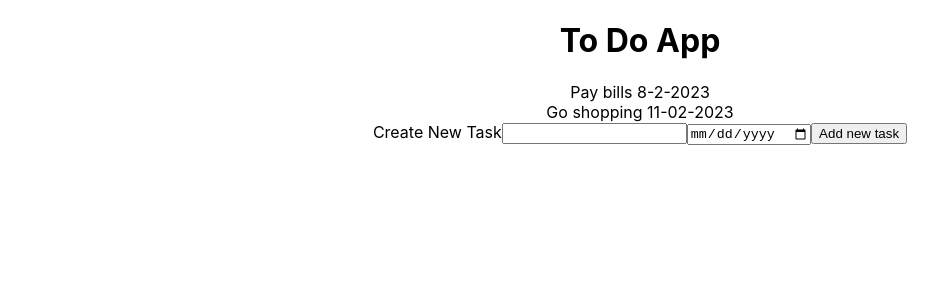
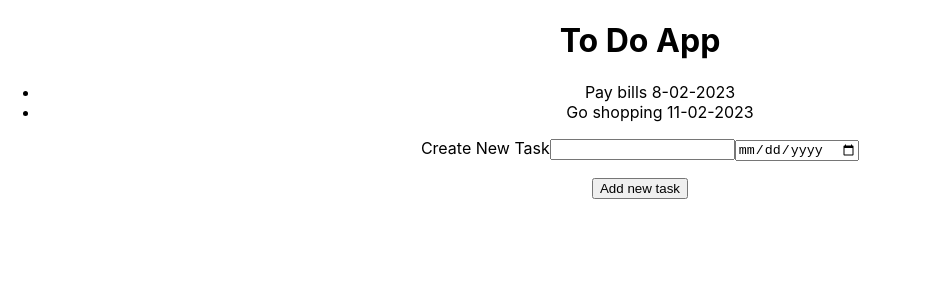
Before and after one commit to JSadowy/to-do-list-app, a React (Create React App) app: page / in a window 1280 px wide. Shown: the top 300 px of the page, without its empty margins (0-947 px from the left). Built offline with nearby package versions, Linux system fonts and the light colour scheme.

Commit message:
Fix bugs, so app can run finally

```diff
--- a/src/App.js
+++ b/src/App.js
@@ -1,28 +1,31 @@
 import './App.css';
 import { useState } from 'react';
-import { todoData } from './todoData';
-import { ToDoDisplaying } from './Components/ToDoDisplaying'
-import { CreateTask } from './Components/CreateTask';
+import { todoData } from './constants/INITIAL_ITEMS';
+import { ToDoListItem } from './components/ToDoListItem'
+import { CreateTaskForm } from './components/CreateTaskForm';
 
 function App() {
   const [todo, setTodo] = useState(todoData)
 
   const handleCreateNewTask = (newTask) => {
-    const newToDos = [...todo, { title: newTask.taskName, date: newTask.taskDate }]
-    setTodo(newToDos)
+    const newToDo = { title: newTask.taskName, date: newTask.taskDate };
+    setTodo(prev => [...prev, newToDo]);
   }
   return (
     <div className="App">
       <h1>To Do App</h1>
-      {
-        todo.map((todo, date) => (
-          <ToDoDisplaying key={todo.index}
-            date={date}
-            todo={todo} />
-        ))
-      }
+      <ul>
+        {
+          todo.map((todo, index) => (
+            <ToDoListItem key={todo.index}
+              todo={todo} />
+          ))
+        }
+      </ul>
       <div>
-        <CreateTask handleCreateNewTask={handleCreateNewTask} />
+        <CreateTaskForm key={handleCreateNewTask}
+          handleCreateNewTask={handleCreateNewTask}
+        />
       </div>
     </div>
   )
--- a/src/Components/CreateTask.js
+++ /dev/null
@@ -1,28 +0,0 @@
-import { useState } from "react"
-
-export const CreateTask = ({ handleCreateNewTask }) => {
-    const [newTask, setNewTask] = useState({
-        taskName: [],
-        taskDate: [],
-    });
-    const handleSubmit = (e) => {
-        e.preventDefault()
-        if (!newTask) {
-            return;
-        }
-        handleCreateNewTask(newTask);
-        setNewTask([])
-    }
-
-
-    return (
-        <form onSubmit={handleSubmit}>
-            <label>
-                Create New Task
-                <input type="text" value={newTask.taskName} onChange={(e) => setNewTask(e.target.value)}></input>
-                <input type="date" value={newTask.taskDate} onChange={(e) => setNewTask.taskDate(e.target.value)}></input>
-            </label>
-            <button>Add new task </button>
-        </form>
-    )
-}
--- a/src/Components/ToDoDisplaying.js
+++ /dev/null
@@ -1,7 +0,0 @@
-export const ToDoDisplaying = ({ todo, index }) => {
-    return (
-        <div>
-            {todo.title} {todo.date}
-        </div>
-    )
-}
--- /dev/null
+++ b/src/components/CreateTaskForm.js
@@ -0,0 +1,40 @@
+import { useState } from "react"
+
+const defaultValues = {
+    taskName: "",
+    taskDate: "",
+}
+
+export const CreateTaskForm = ({ handleCreateNewTask }) => {
+    const [newTask, setNewTask] = useState(defaultValues);
+    const handleSubmit = (e) => {
+        e.preventDefault()
+        if (!newTask) {
+            return;
+        }
+        handleCreateNewTask(newTask);
+        setNewTask({ ...defaultValues })
+    }
+
+    function handleNameChange(newText) {
+        setNewTask(prev => ({ ...prev, taskName: newText }))
+    }
+
+    function handleDateChange(newDate) {
+        setNewTask(prev => ({ ...prev, taskDate: newDate }))
+    }
+
+
+    return (
+        <form onSubmit={handleSubmit}>
+            <p>
+                <label>
+                    Create New Task
+                    <input type="text" value={newTask.taskName} onChange={(e) => handleNameChange(e.target.value)}></input>
+                    <input type="date" value={newTask.taskDate} onChange={(e) => handleDateChange(e.target.value)}></input>
+                </label>
+            </p>
+            <button type="submit">Add new task </button>
+        </form>
+    )
+}
--- /dev/null
+++ b/src/components/ToDoListItem.js
@@ -0,0 +1,7 @@
+export const ToDoListItem = ({ todo }) => {
+    return (
+        <li>
+            {todo.title} {todo.date}
+        </li>
+    )
+}
--- /dev/null
+++ b/src/constants/INITIAL_ITEMS.js
@@ -0,0 +1,18 @@
+const date = new Date()
+const day = date.getDate();
+const month = date.getMonth() + 1;
+const year = date.getFullYear();
+const currentDate = `${day}-${month >= 10 ? month : '0' + month}-${year}`;
+
+export const todoData = [
+    {
+        title: "Pay bills",
+        completed: false,
+        date: currentDate,
+    },
+    {
+        title: "Go shopping",
+        completed: false,
+        date: "11-02-2023",
+    }
+];
--- a/src/todoData.js
+++ /dev/null
@@ -1,18 +0,0 @@
-const date = new Date()
-let day = date.getDate();
-let month = date.getMonth() + 1;
-let year = date.getFullYear();
-let currentDate = `${day}-${month}-${year}`;
-
-export const todoData = [
-    {
-        title: "Pay bills",
-        completed: false,
-        date: currentDate
-    },
-    {
-        title: "Go shopping",
-        completed: false,
-        date: "11-02-2023"
-    }
-];
```
